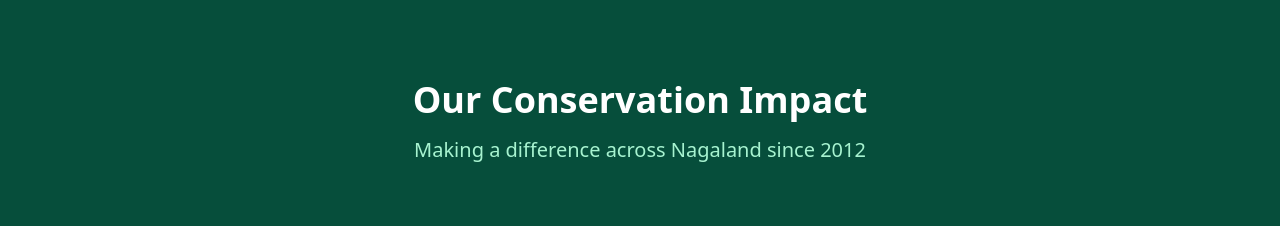
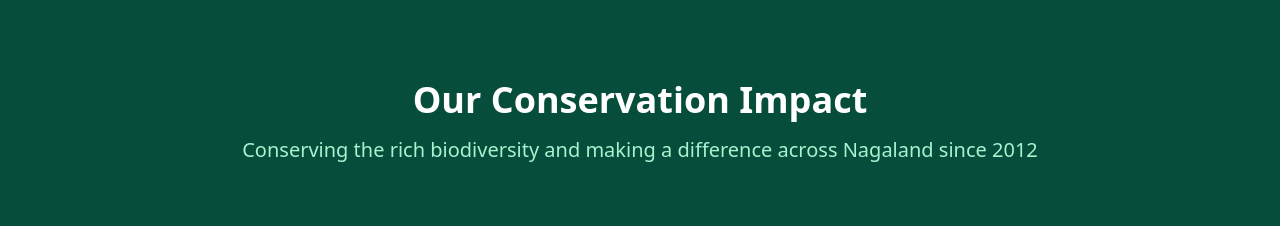
Before and after one commit to ltabai002-ai/natural_nagas_duplicate, a React (Vite) app: page / in a window 1280 px wide. Shown: the part 880-1106 px from the top of the page. Built offline with nearby package versions, Linux system fonts and the light colour scheme.

Commit message:
Updated Home.tsx

```diff
--- a/src/pages/Home.tsx
+++ b/src/pages/Home.tsx
@@ -105,7 +105,7 @@ const Home = () => {
         <div className="max-w-7xl mx-auto px-4 sm:px-6 lg:px-8">
           <div className="text-center">
             <h2 className="text-4xl font-bold mb-4">Our Conservation Impact</h2>
-            <p className="text-xl text-emerald-200">Making a difference across Nagaland since 2012</p>
+            <p className="text-xl text-emerald-200">Conserving the rich biodiversity and making a difference across Nagaland since 2012</p>
           </div>
         </div>
       </section>
```
